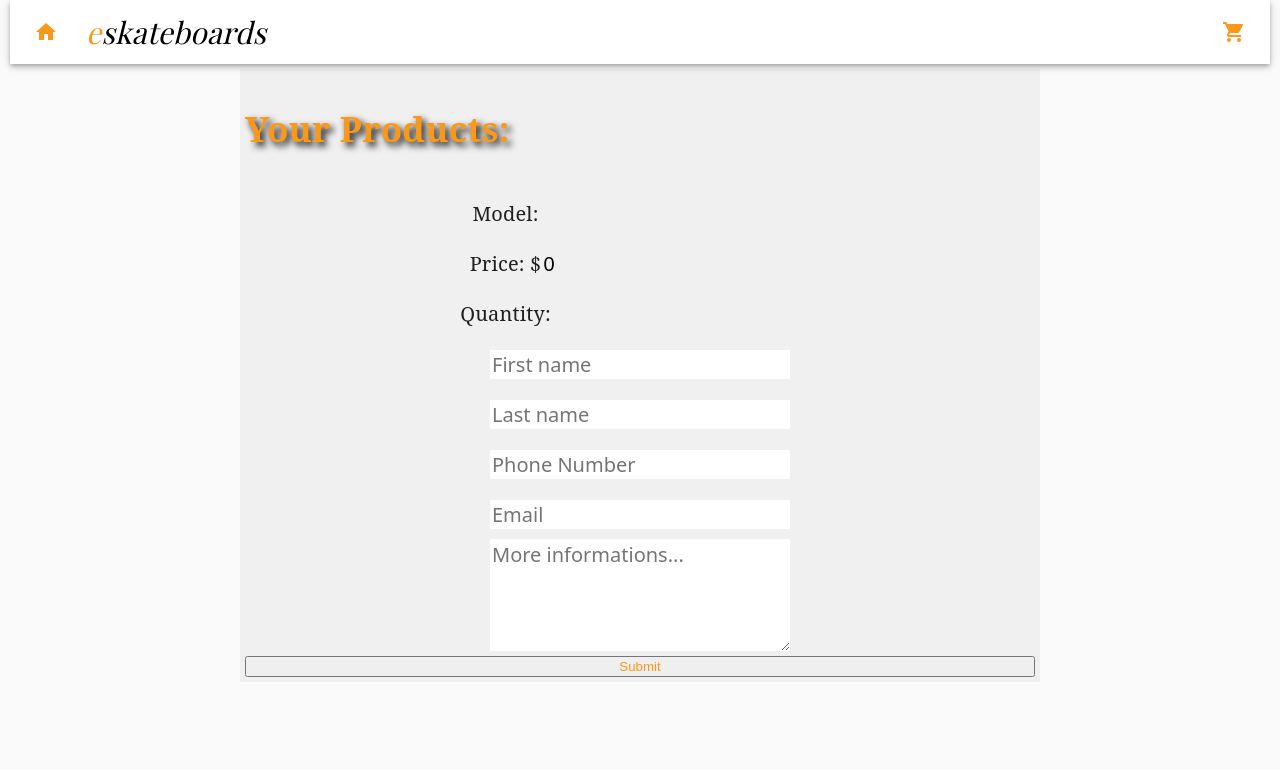
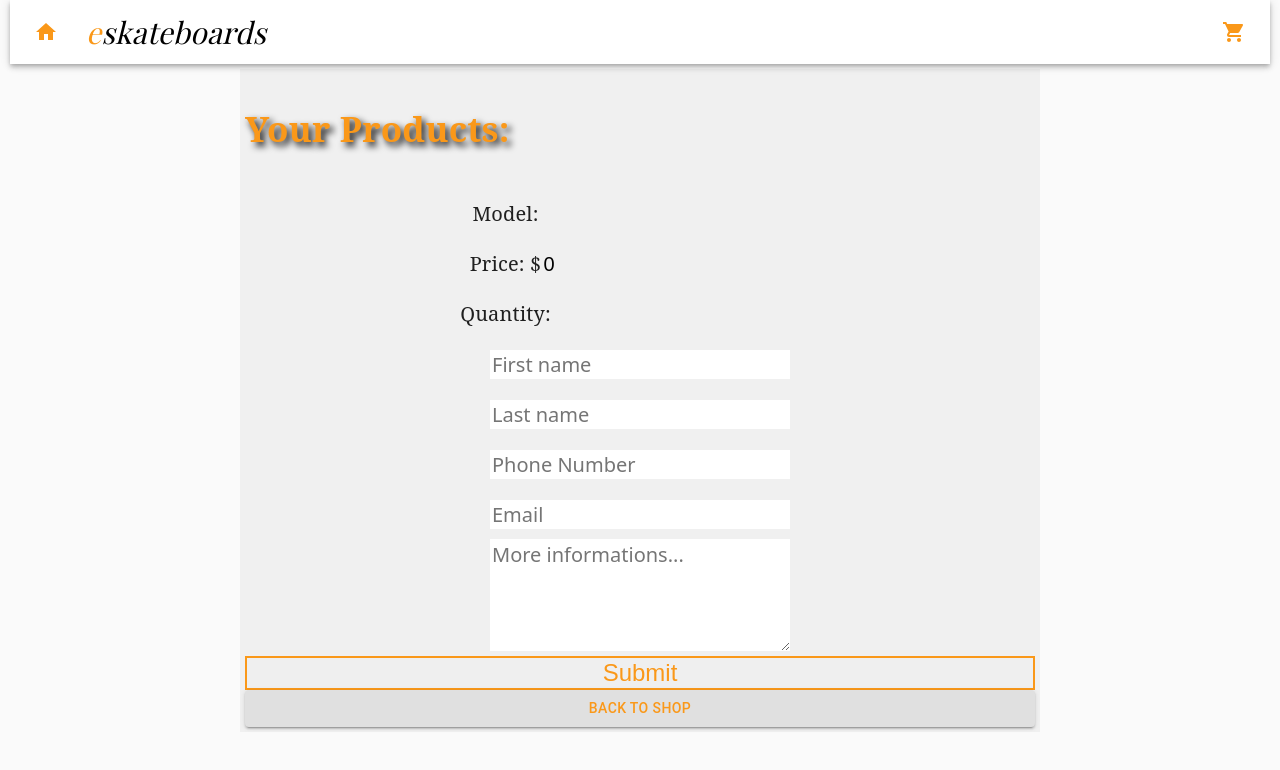
Before and after one commit to Akagi80/final-project, a React (Create React App) app: page /order in a window 1280 px wide. Shown: the top 770 px of the page. Built offline with nearby package versions, Linux system fonts and the light colour scheme; a web font is replaced by a local one.

Commit message:
Fix minion bugs in Cart and Order

```diff
--- a/src/components/views/Cart/Cart.js
+++ b/src/components/views/Cart/Cart.js
@@ -36,7 +36,7 @@ const Component = ({className}) => {
     window.location.reload();
   };
 
-  const [setQuantity] = useState('');
+  const [quantity, setQuantity] = useState('');
   const handleChange = (event) => {
     setQuantity(event.target.value);
   };
--- a/src/components/views/Order/Order.js
+++ b/src/components/views/Order/Order.js
@@ -8,6 +8,7 @@ import { getAll } from '../../../redux/productRedux';
 import { addOrder, fetchAddOrder } from '../../../redux/orderRedux';
 
 import styles from './Order.module.scss';
+import Button from '@material-ui/core/Button';
 
 const Component = ({className, addOrder, fetchAddOrder}) => {
   const cartProducts = (JSON.parse(localStorage.getItem('cart')) || {});
@@ -93,6 +94,13 @@ const Component = ({className, addOrder, fetchAddOrder}) => {
         </div>
         <button type="submit"><span>Submit</span></button>
       </form>
+      <Button
+        variant="contained"
+        color='default'
+        href="/"
+      >
+        Back to shop
+      </Button>
     </div>
   );
 };
--- a/src/components/views/Order/Order.module.scss
+++ b/src/components/views/Order/Order.module.scss
@@ -50,5 +50,15 @@
         border: none;
       }
     }
+    button[type=submit] {
+      font-size: 24px;
+      cursor: pointer;
+      border: 2px solid $main-color;
+      transition: $transition;
+
+      &:hover {
+        background-color: $header-color;
+      }
+    }
   }
 }
--- a/src/redux/initialState.js
+++ b/src/redux/initialState.js
@@ -1,8 +1,8 @@
 export const initialState = {
   content: [
       {
-        title: 'Twoja unikalna deska w zasięgu ręki!',
-        photo: 'https://i.postimg.cc/rmB2qZwH/main-image.jpg',
+        title: 'The Board of Your Dreams',
+        photo: 'https://i.postimg.cc/FH7DwRS7/main-image-2.jpg',
       },
     ],
 
```
